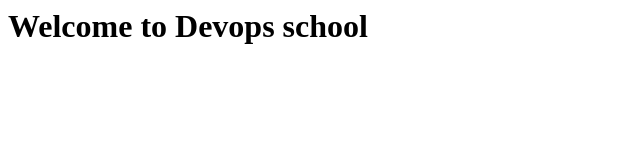
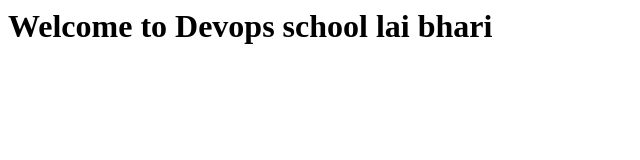
Before and after one commit to bhaumik2107/website, a plain HTML site: page index.html in a window 1280 px wide. Shown: the whole page, without its empty margins (0-640 px from the left). Drawn offline with Linux system fonts and the light colour scheme.

Commit message:
website code change

```diff
--- a/index.html
+++ b/index.html
@@ -1,6 +1,6 @@
 <html>
 <title>jenkins CI/CD pipeline</title>
 <body>
-<h1> Welcome to Devops school </h1>
+<h1> Welcome to Devops school lai bhari</h1>
 </body>
 </html>
```
